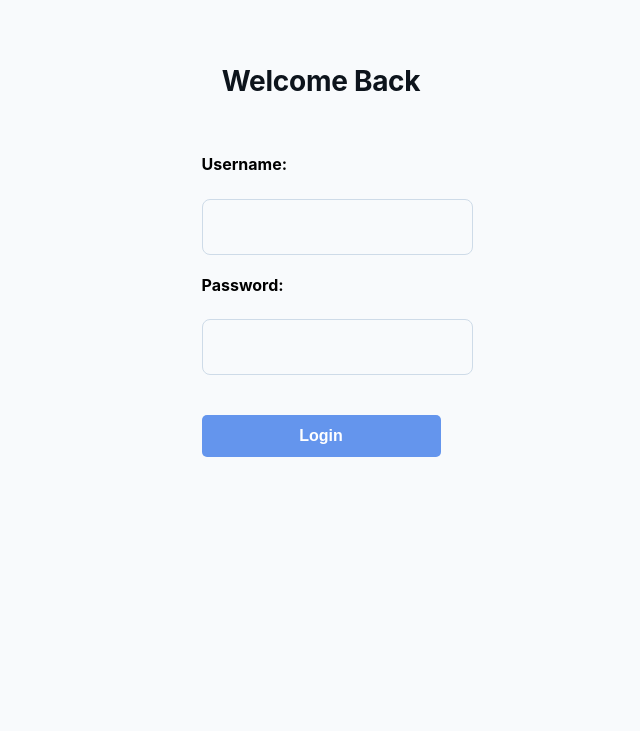
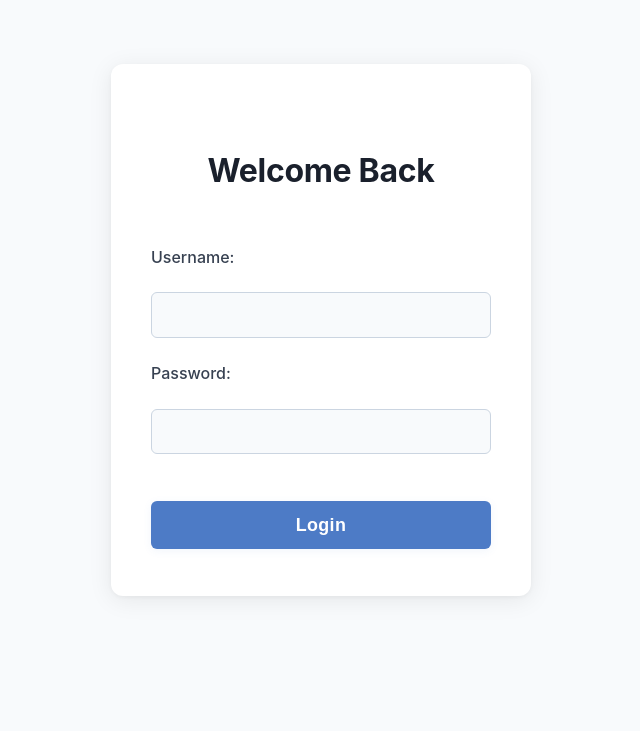
Before and after one commit to alazar445/Digital-Library, a Django app: page /admin_login/ in a window 1280 px wide. Shown: the part 85-816 px from the top of the page, without its empty margins (327-967 px from the left). Run offline with Django 5.2, Linux system fonts and the light colour scheme.

Commit message:
updated_form_and_login_page

```diff
--- /dev/null
+++ b/custom_admin/static/custom_admin/login_form.css
@@ -0,0 +1,90 @@
+.form-section {
+  background: #fff;
+  border-radius: 12px;
+  box-shadow: 0 4px 24px rgba(0,0,0,0.08), 0 1.5px 4px rgba(0,0,0,0.04);
+  padding: 2.5rem 2.5rem 2rem 2.5rem;
+  margin: 4rem auto 0 auto;
+  max-width: 420px;
+  width: 100%;
+  box-sizing: border-box;
+  display: flex;
+  flex-direction: column;
+  align-items: center;
+}
+
+.form-title {
+  font-size: 2rem;
+  font-weight: 700;
+  margin-bottom: 1.5rem;
+  color: #1a202c;
+  text-align: center;
+}
+
+.form-style {
+  width: 100%;
+  margin-bottom: 0.3rem;
+  display: flex;
+  flex-direction: column;
+  align-items: stretch;
+  box-sizing: border-box;
+}
+
+.form-label {
+  font-size: 1rem;
+  font-weight: 500;
+  margin-bottom: 0.04rem;
+  color: #374151;
+}
+
+.form-input {
+  padding: 0.6rem 0.9rem;
+  border-radius: 6px;
+  border: 1px solid #cbd5e1;
+  font-size: 1rem;
+  margin-bottom: 0.05rem;
+  background: #f8fafc;
+  transition: border 0.2s;
+  width: 100%;
+  box-sizing: border-box;
+}
+
+.form-input:focus {
+  border: 1.5px solid #4d7bc6;
+  outline: none;
+}
+
+.button {
+  margin-top: 0.4rem;
+  width: 100%;
+  padding: 0.85rem 0;
+  border-radius: 6px;
+  font-size: 1.12rem;
+  font-weight: 600;
+  background: #4d7bc6;
+  color: #fff;
+  border: none;
+  cursor: pointer;
+  transition: background 0.2s;
+  letter-spacing: 0.02em;
+  box-shadow: 0 2px 8px rgba(77,123,198,0.08);
+  display: block;
+  box-sizing: border-box;
+}
+
+.button:hover {
+  background: #355fa8;
+}
+
+/* Style for error/message list */
+.form-section ul {
+  width: 100%;
+  margin: 0 0 1rem 0;
+  padding: 0.5rem 1rem;
+  background: #ffeaea;
+  border: 1px solid #ffbdbd;
+  border-radius: 6px;
+  color: #b91c1c;
+  list-style: none;
+  font-size: 0.97rem;
+  box-sizing: border-box;
+}
--- a/custom_admin/templates/custom_admin/login.html
+++ b/custom_admin/templates/custom_admin/login.html
@@ -4,6 +4,7 @@
 <head>
     <meta charset="UTF-8">
     <link rel="stylesheet" type="text/css" href="{% static 'custom_admin/login.css' %}">
+    <link rel="stylesheet" type="text/css" href="{% static 'custom_admin/login_form.css' %}">
     <title>Custom Login</title>
 </head>
 <body>
--- a/custom_admin/views.py
+++ b/custom_admin/views.py
@@ -4,7 +4,22 @@ from django.contrib import messages
 from django.contrib.auth.decorators import login_required
 from django.contrib.auth import logout
 
-@login_required(login_url='admin_login')
+from django.http import HttpResponseForbidden
+from functools import wraps
+
+def admin_required(view_func):
+    @wraps(view_func)
+    def _wrapped_view(request, *args, **kwargs):
+        if request.user.is_authenticated and (request.user.is_staff or request.user.is_superuser):
+            return view_func(request, *args, **kwargs)
+        else:
+            return HttpResponseForbidden("You do not have permission to access this page.")
+    return _wrapped_view
+
+
+
+
+@admin_required
 def admin_dashboard(request):
     return render(request, 'custom_admin/admin_panel.html')
 
@@ -35,6 +50,13 @@ def custom_logout(request):
 
 from .forms import BookForm
 
+
+
+
+
+
+
+@admin_required
 def add_book(request):
     if request.method == 'POST':
         form = BookForm(request.POST, request.FILES)
```
Also changed, not shown: db.sqlite3.
